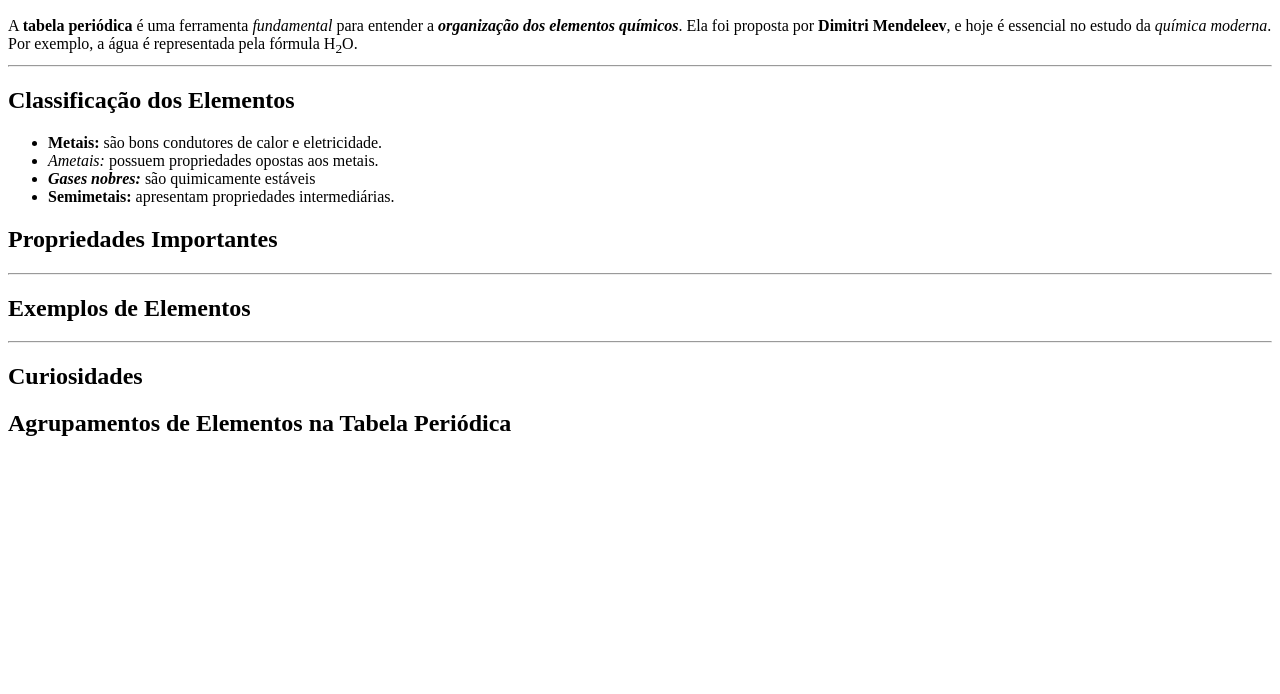
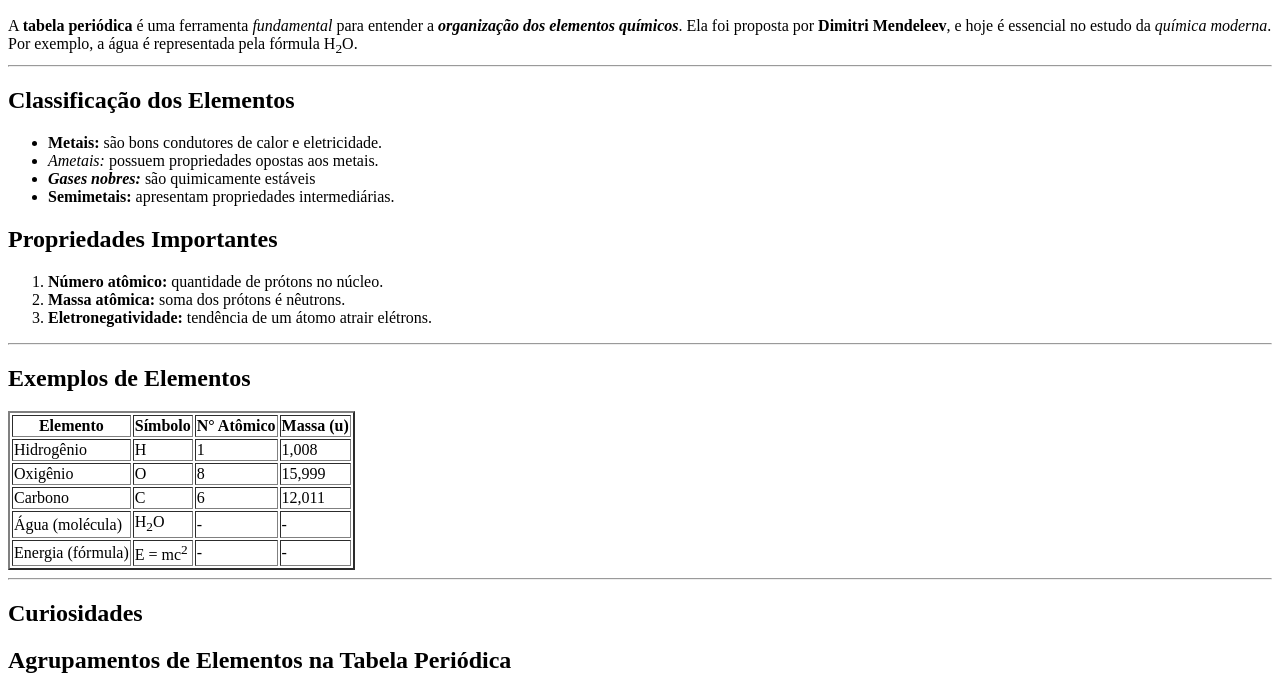
Before and after one commit to YujiAragaki/14-04, a plain HTML site: page index.html in a window 1280 px wide. Shown: the part 110-804 px from the top of the page. Drawn offline with Linux system fonts and the light colour scheme.

```diff
--- a/index.html
+++ b/index.html
@@ -18,8 +18,55 @@
         <li><b>Semimetais:</b> apresentam propriedades intermediárias.</li>
     </ul>
     <h2>Propriedades Importantes</h2>
+    <ol>
+        <li><b>Número atômico:</b> quantidade de prótons no núcleo.</li>
+        <li><b>Massa atômica:</b> soma dos prótons é nêutrons.</li>
+        <li><b>Eletronegatividade:</b> tendência de um átomo atrair elétrons.</li>
+    </ol>
     <hr>
     <h2>Exemplos de Elementos</h2>
+    <table border="2">
+        <thead>
+            <tr>
+                <th>Elemento</th>
+                <th>Símbolo</th>
+                <th>N° Atômico</th>
+                <th>Massa (u)</th>
+            </tr>
+        </thead>
+        <tbody>
+            <tr>
+                <td>Hidrogênio</td>
+                <td>H</td>
+                <td>1</td>
+                <td>1,008</td>
+            </tr>
+            <tr>
+                <td>Oxigênio</td>
+                <td>O</td>
+                <td>8</td>
+                <td>15,999</td>
+            </tr>
+            <tr>
+                <td>Carbono</td>
+                <td>C</td>
+                <td>6</td>
+                <td>12,011</td>
+            </tr>
+            <tr>
+                <td>Água (molécula)</td>
+                <td>H<sub>2</sub>O</td>
+                <td>-</td>
+                <td>-</td>
+            </tr>
+            <tr>
+                <td>Energia (fórmula)</td>
+                <td>E = mc<sup>2</sup></td>
+                <td>-</td>
+                <td>-</td>
+            </tr>
+        </tbody>
+    </table>
     <hr>
     <h2>Curiosidades</h2>
     <h2>Agrupamentos de Elementos na Tabela Periódica</h2>
```
